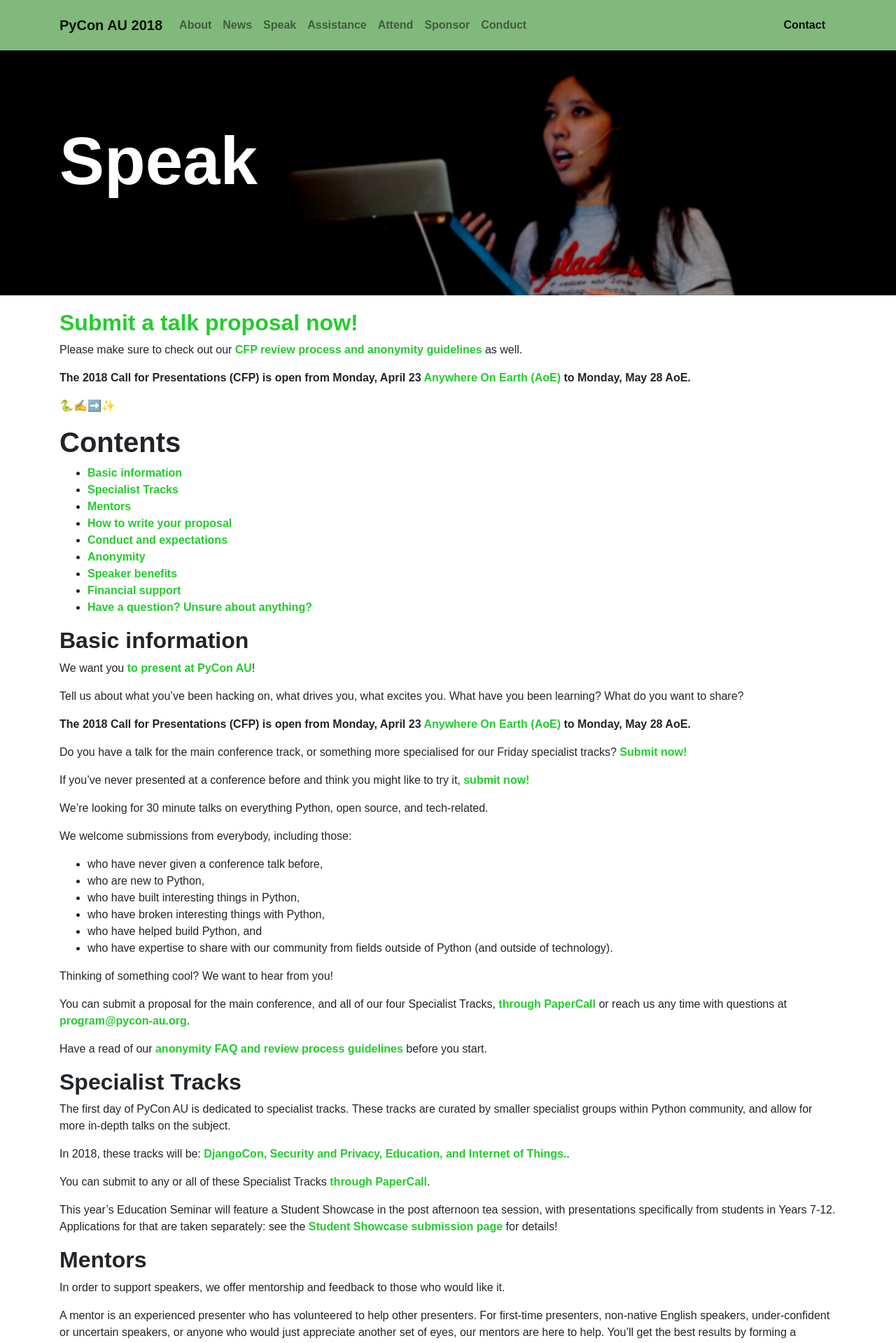
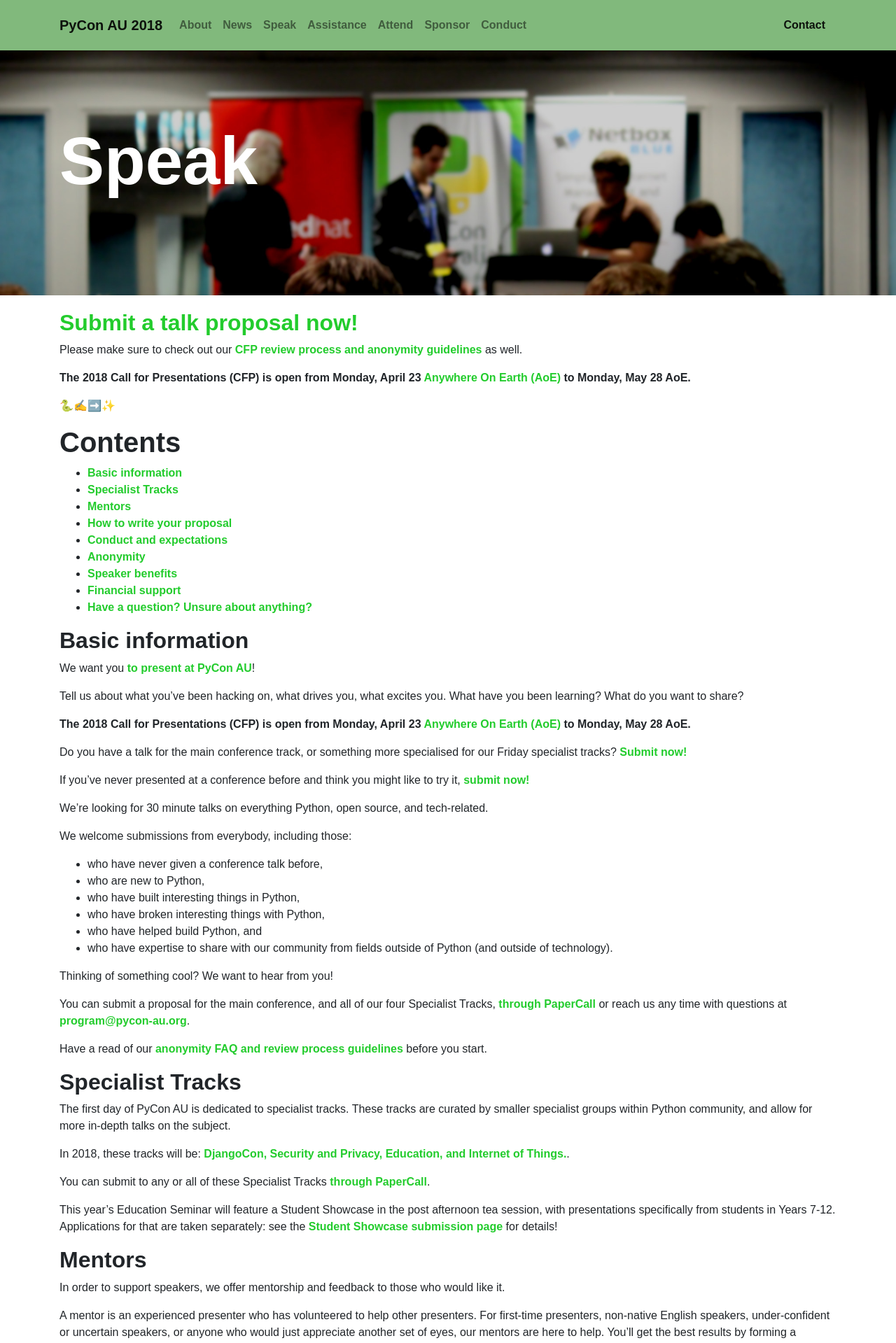
Before and after one commit to pyconau/2018.pycon-au.org, a Jekyll site: the page built from speak.md, in a window 1280 px wide. Shown: the top 1919 px of the page at 70% size. Built offline with Jekyll 4.4.1, drawn with Linux system fonts in a browser that asks for light colours; some web fonts are replaced.

Commit message:
Rotate /speak banner

```diff
--- a/speak.md
+++ b/speak.md
@@ -2,7 +2,7 @@
 layout: page
 title: Speak
 permalink: /speak/
-header-img: /img/headers/hobart-audrey.jpg
+header-img: /img/headers/brisbane-speak.jpg
 card: /img/cards/speak.jpg
 ---
 
```
Also changed, not shown: img/headers/brisbane-speak.jpg (added), img/headers/hobart-audrey.jpg (deleted).
